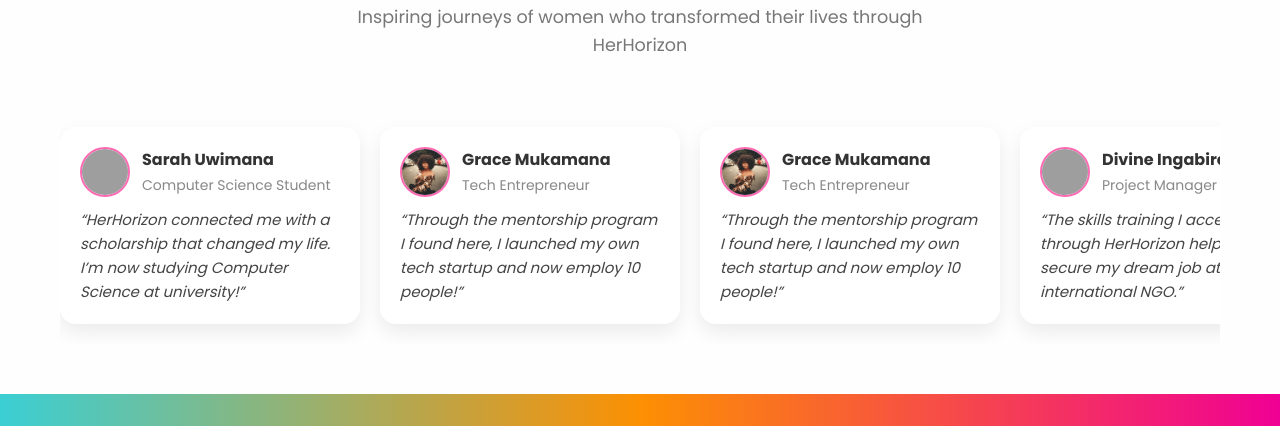
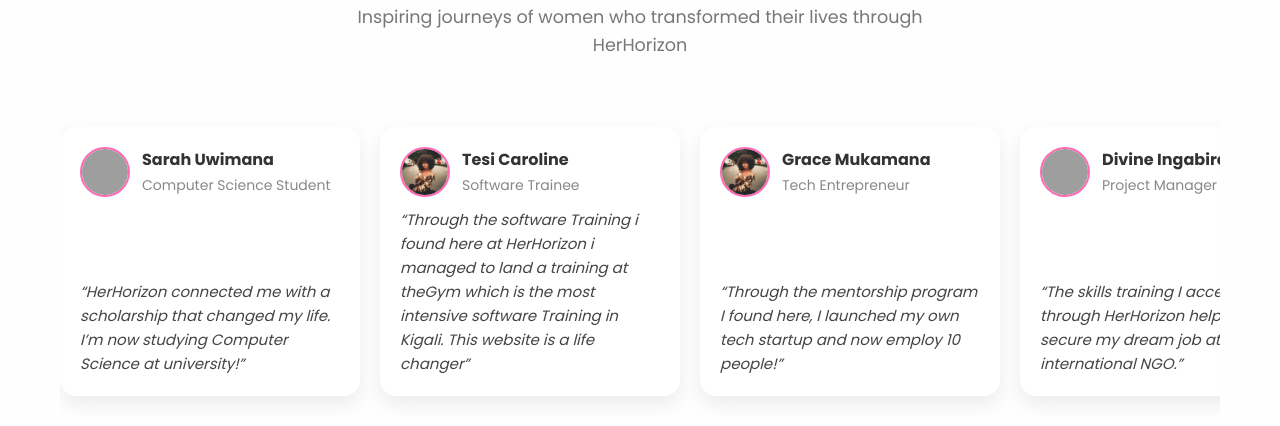
Before and after one commit to Dushimepaulette1/Her-Horizon, a plain HTML site: page frontend/index.html in a window 1280 px wide. Shown: the part 2159-2585 px from the top of the page. Drawn offline with nearby package versions, Linux system fonts and the light colour scheme; no server answers; grey boxes are pictures that could not be loaded.

Commit message:
updates on frontend

```diff
--- a/frontend/index.html
+++ b/frontend/index.html
@@ -281,13 +281,14 @@
                 class="author-avatar"
               />
               <div class="author-info">
-                <h4>Grace Mukamana</h4>
-                <span>Tech Entrepreneur</span>
+                <h4>Tesi Caroline</h4>
+                <span>Software Trainee</span>
               </div>
             </div>
             <p class="story-quote">
-              “Through the mentorship program I found here, I launched my own
-              tech startup and now employ 10 people!”
+              “Through the software Training i found here at HerHorizon i
+              managed to land a training at theGym which is the most intensive
+              software Training in Kigali. This website is a life changer”
             </p>
           </div>
           <div class="story-card">
```
